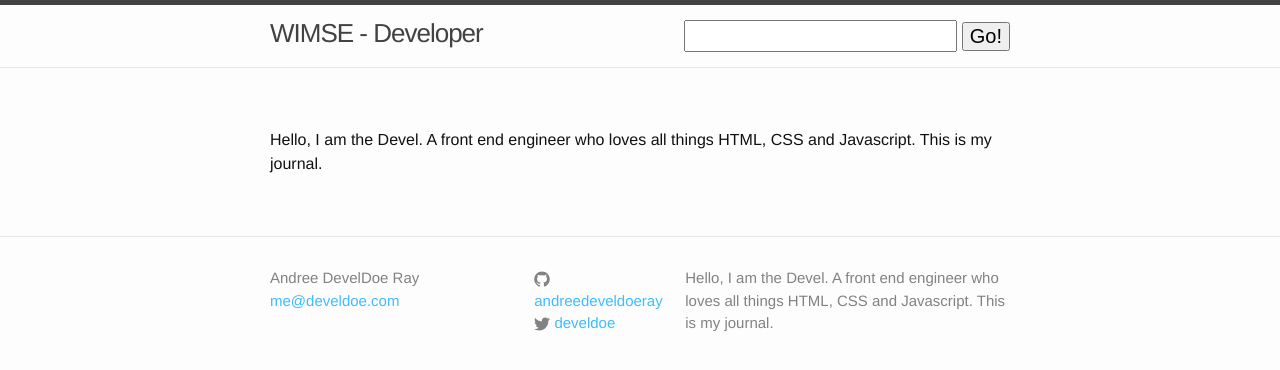
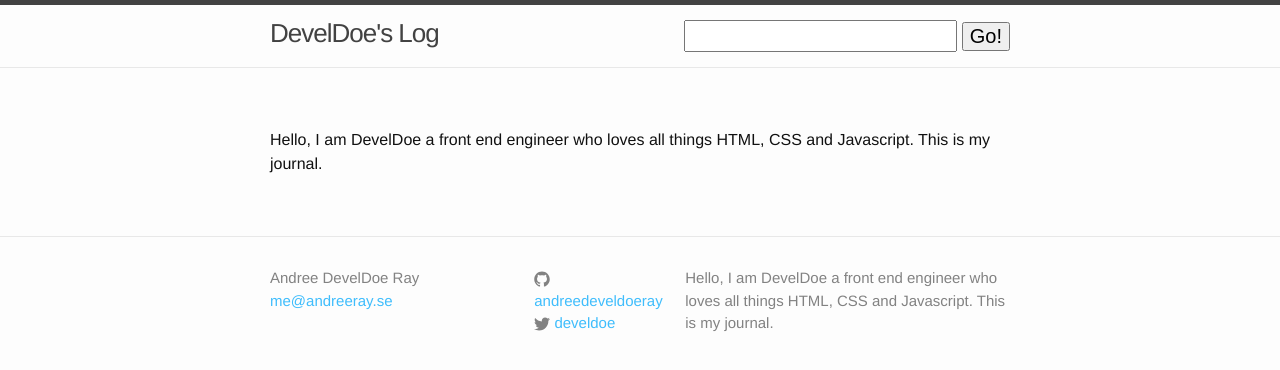
Before and after one commit to develdoe/develdoe.github.io, a Jekyll site: the page built from about.md, in a window 1280 px wide. Shown: the top 370 px of the page. Built offline with Jekyll 4.4.1, drawn with Linux system fonts in a browser that asks for light colours.

Commit message:
Update _config.yml

```diff
--- a/_config.yml
+++ b/_config.yml
@@ -13,12 +13,12 @@
 # you will see them accessed via {{ site.title }}, {{ site.email }}, and so on.
 # You can create any custom variable you would like, and they will be accessible
 # in the templates via {{ site.myvariable }}.
-title: WIMSE - Developer
-email: me@develdoe.com
+title: DevelDoe's Log
+email: me@andreeray.se
 author: Andree DevelDoe Ray
-description: "Hello, I am the Devel. A front end engineer who loves all things HTML, CSS and Javascript. This is my journal."
+description: "Hello, I am DevelDoe a front end engineer who loves all things HTML, CSS and Javascript. This is my journal."
 baseurl: "" # the subpath of your site, e.g. /blog
-url: "http://develdoe.com/"
+url: "http://log.andreeray.se/"
 twitter_username: develdoe
 github_username:  andreedeveldoeray
 
```
